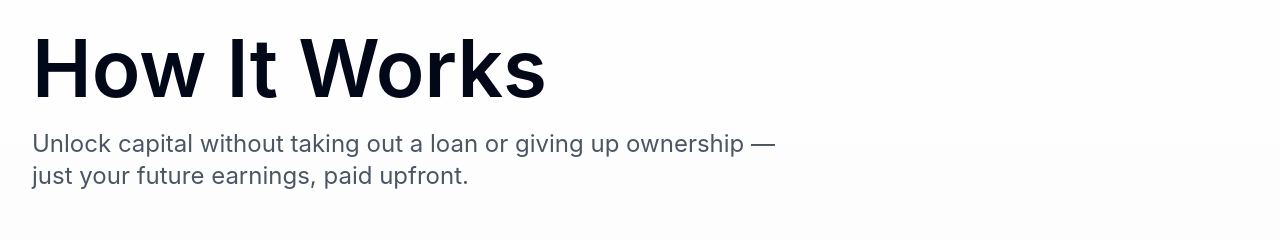
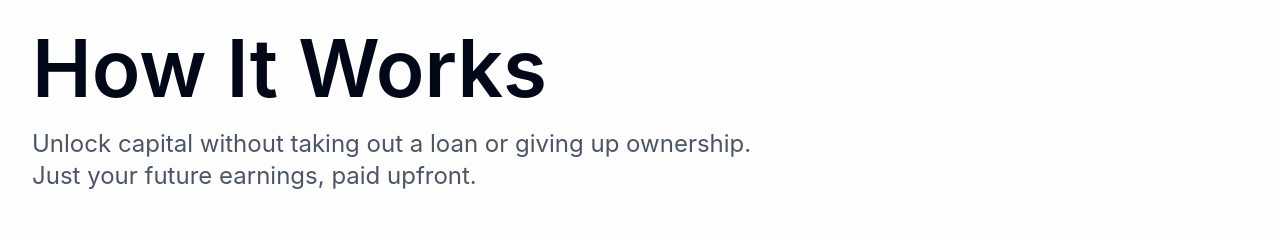
Before and after one commit to arjun-mehta/rent-capital, a React (Vite) app: page / in a window 1280 px wide. Shown: the part 900-1140 px from the top of the page. Built offline with nearby package versions, Linux system fonts and the light colour scheme.

Commit message:
Update How It Works subtitle
The subtitle text in the How It Works section has been updated.

```diff
--- a/src/components/HowItWorks.tsx
+++ b/src/components/HowItWorks.tsx
@@ -66,7 +66,7 @@ const HowItWorks: React.FC = () => {
             How It Works
           </h2>
           <p className="text-xl md:text-2xl text-gray-600 max-w-full opacity-0 animate-fade-in" style={{ animationDelay: "0.2s" }}>
-            Unlock capital without taking out a loan or giving up ownership — just your future earnings, paid upfront.
+            Unlock capital without taking out a loan or giving up ownership. Just your future earnings, paid upfront.
           </p>
         </div>
 
```
